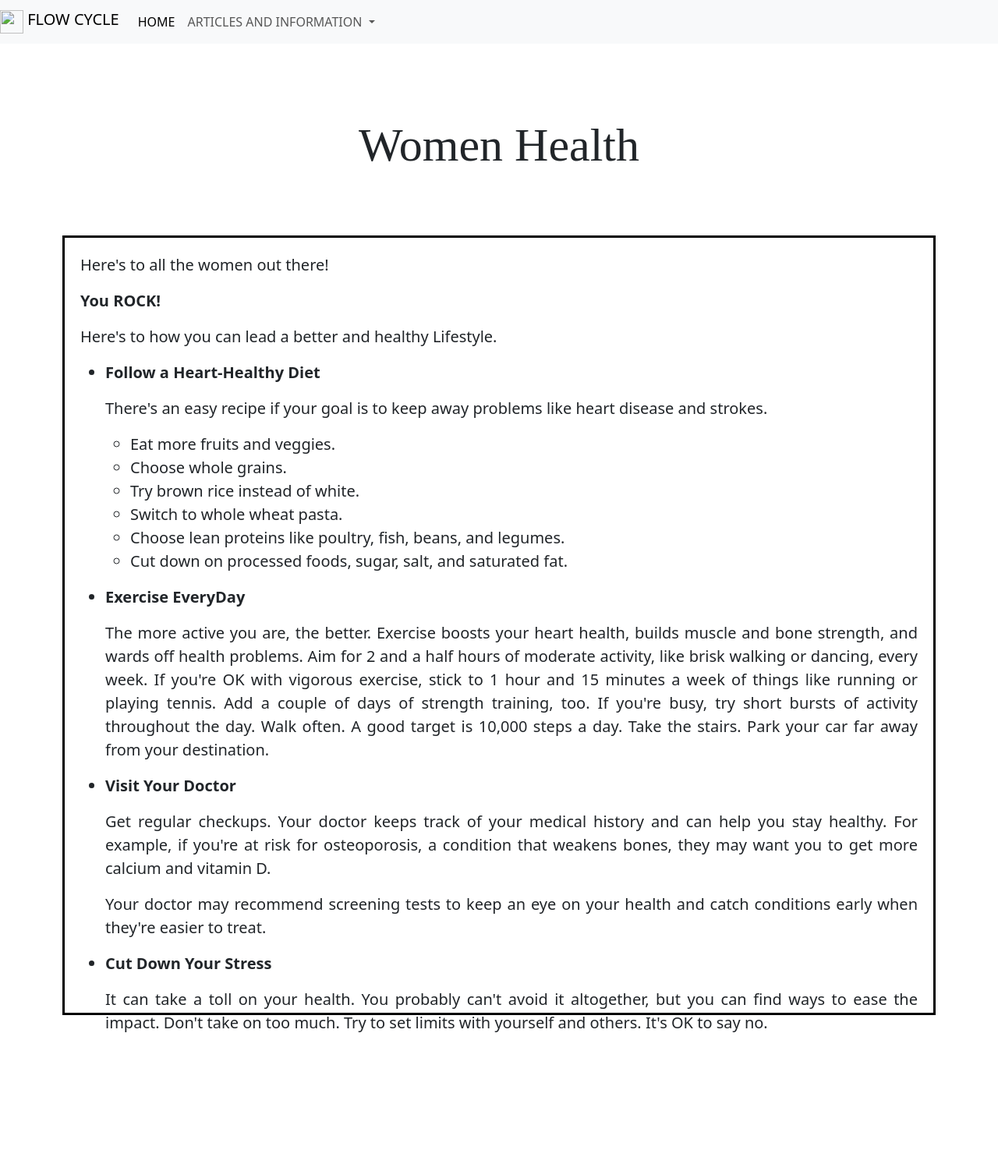
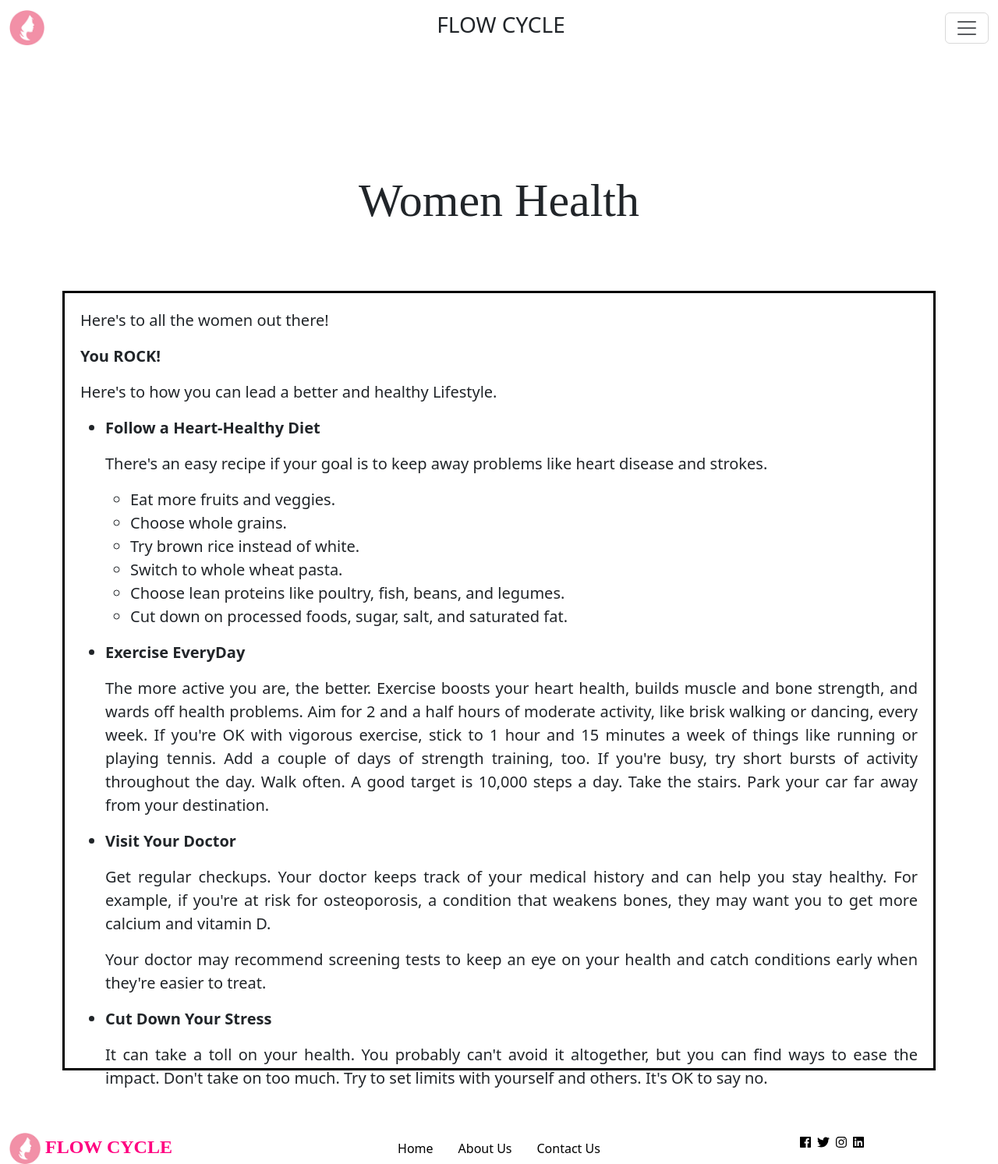
Before and after one commit to nisha331/flow_cycle1, a plain HTML site: page womenhealth.html in a window 1280 px wide. Shown: the whole page at 78% size. Before the commit the page ends 1382 px from the top, so only its background shows below. Drawn offline with nearby package versions, Linux system fonts and the light colour scheme.

Commit message:
Added Header and Footer

```diff
--- a/womenhealth.html
+++ b/womenhealth.html
@@ -5,58 +5,42 @@
     <title>WOMEN-HEALTH</title>
     <link rel="icon" href="icon.png" type="image/icon type">
     <link rel="stylesheet" href="css_files/stylewomenhealth.css">
+    <!-- bootstrap icon link Used in Header and footer-->
+
+    <link rel="stylesheet" href="https://cdn.jsdelivr.net/npm/bootstrap-icons@1.10.3/font/bootstrap-icons.css">
+    <script defer src="https://use.fontawesome.com/releases/v5.0.7/js/all.js"></script>
+
+    <!-- bootstrap icon link Used in Header and footer-->
     <link rel="stylesheet" href="https://fonts.googleapis.com/css?family=Dosis:400,700">
-<link rel="stylesheet" href="https://maxcdn.bootstrapcdn.com/font-awesome/4.4.0/css/font-awesome.min.css">
-
-
+    <link rel="stylesheet" href="https://maxcdn.bootstrapcdn.com/font-awesome/4.4.0/css/font-awesome.min.css">
     <link href="https://cdn.jsdelivr.net/npm/bootstrap@5.3.0-alpha1/dist/css/bootstrap.min.css" rel="stylesheet" integrity="sha384-GLhlTQ8iRABdZLl6O3oVMWSktQOp6b7In1Zl3/Jr59b6EGGoI1aFkw7cmDA6j6gD" crossorigin="anonymous">
   </head>
   <body>
-    <nav class="navbar fixed-top navbar-expand-sm navbar-light bg-light">
-      <a href="#"
-      class="navbar-brand mb-0 h1">
-      <img class="d-inline-block align-top"
-      src="icon.png"
-      width="30" height="30"/>
-      FLOW CYCLE
-      </a>
-      <button type="button" data-bs-toggle="collapse" data-bs-target="#navbarNav" class="navbar-toggler"
-      aria-controls="navbarNav" aria-expanded="false" aria-label="Toggle navigation">
-      <span class="navbar-toggler-icon"></span>
 
-      </button>
-      <div class="collapse navbar-collapse" id="navbarNav">
+    <!-- Header -->
+      <header class="navbar navbar-expand-xxl navbar-light bg-white">
+      <div class="container-fluid">
+        <a href="index.html"class="navbar-brand"><img class="d-inline-block align-top image-border" src="images/icon.png" width="45" height="45"/></a><span><h3 class="head">FLOW CYCLE</h3> </span>
+        <button type="button" data-bs-toggle="collapse" data-bs-target="#navbarNav" class="navbar-toggler" aria-controls="navbarNav" aria-expanded="false" aria-label="Toggle navigation">
+        <span class="navbar-toggler-icon"></span>
+        </button>
+        <div class="collapse navbar-collapse justify-content-end" id="navbarNav">
           <ul class="navbar-nav">
-              <li class="nav-item active">
-                  <a href="index.html" class="nav-link active">
-                      HOME
-                  </a>
-              </li>
-              <li class="nav-item dropdown">
-                <a href="#" class="nav-link dropdown-toggle"
-                id="navbarDropDown"
-                role="button"
-                data-bs-toggle="dropdown"
-                aria-expanded="false">
-                    ARTICLES AND INFORMATION
-                  </a>
-                  <ul class="dropdown-menu" aria-labelledby="navbarDropDown">
-                      <li><a href="womenhealth.html"
-                      class="dropdown-item">WOMEN HEALTH</a></li>
-                      <li><a href="menstrualcycle.html"
-                          class="dropdown-item">MENSTRUAL CYCLE</a></li>
-                       <li><a href="pregnancy.html"
-                          class="dropdown-item">PREGNANCY</a></li>
-                  </ul>
 
+            <li class="nav-item">
+              <a class="nav-link" href="#footer"><img class="d-inline-block align-top image-border" src="images/Calendar1.png" width="45" height="45"/></a>
+            </li>
+            <li class="nav-item active">
+              <a class="nav-link" href="index.html"><img class="d-inline-block align-top image-border" src="images/Girl.png" width="45" height="45"/></a>
+            </li>
           </ul>
-          <!--<form class="d-flex">
-              <input type="text" class="form-control me-2">
-              <button class="btn btn-outline-success">ENTER YOUR LAST MENSTRUAL DATE</button>
-          </form>-->
+        </div>
       </div>
+    </header>
 
-</nav>
+
+    <!-- header -->
+
     <h1 class="heading">Women Health</h1>
     <div class="information">
       <div class="info">
@@ -95,4 +79,40 @@
         </ul>
       </div>
     </div>
+    <!-- footer -->
+
+    <footer class="bg-pink text-black" id="footer">
+      <div class="container-fluid ">
+        <div class="row align-items-sm-center" >
+          <div class="col-md-4">
+            <a href="index.html" class="text-decoration-none" style="color:#ff0080; font-family: bold; font-size: 1.5rem; font-weight: bold;">
+              <img class="d-inline-block align-top image-border" src="images/icon.png" alt="Company Logo" width="40" height="40"/> FLOW CYCLE</a>
+          </div>
+          <div class="col-md-4">
+            <ul class="nav justify-content-center text-decoration-none" >
+              <li class="nav-item">
+                <a class="nav-link" href="index.html" style="color: #000;">Home</a>
+              </li>
+              <li class="nav-item">
+                <a class="nav-link" href="#" style="color: #000;">About Us</a>
+              </li>
+              <li class="nav-item">
+                <a class="nav-link" href="#footer" style="color: #000;">Contact Us</a>
+              </li>
+            </ul>
+          </div>
+          <div class="col-md-4">
+            <ul class="social-icons list-inline d-flex align-items-center justify-content-center">
+              <li class="list-inline-item"><a href="#"><i class="fab fa-facebook text-black"></i></a></li>
+              <li class="list-inline-item"><a href="#"><i class="fab fa-twitter text-black"></i></a></li>
+              <li class="list-inline-item"><a href="#"><i class="fab fa-instagram text-black"></i></a></li>
+              <li class="list-inline-item"><a href="#"><i class="fab fa-linkedin text-black"></i></a></li>
+            </ul>
+          </div>
+        </div>
+      </div>
+    </footer>
+
+    <!-- footer -->
   </body>
+</html>
```
